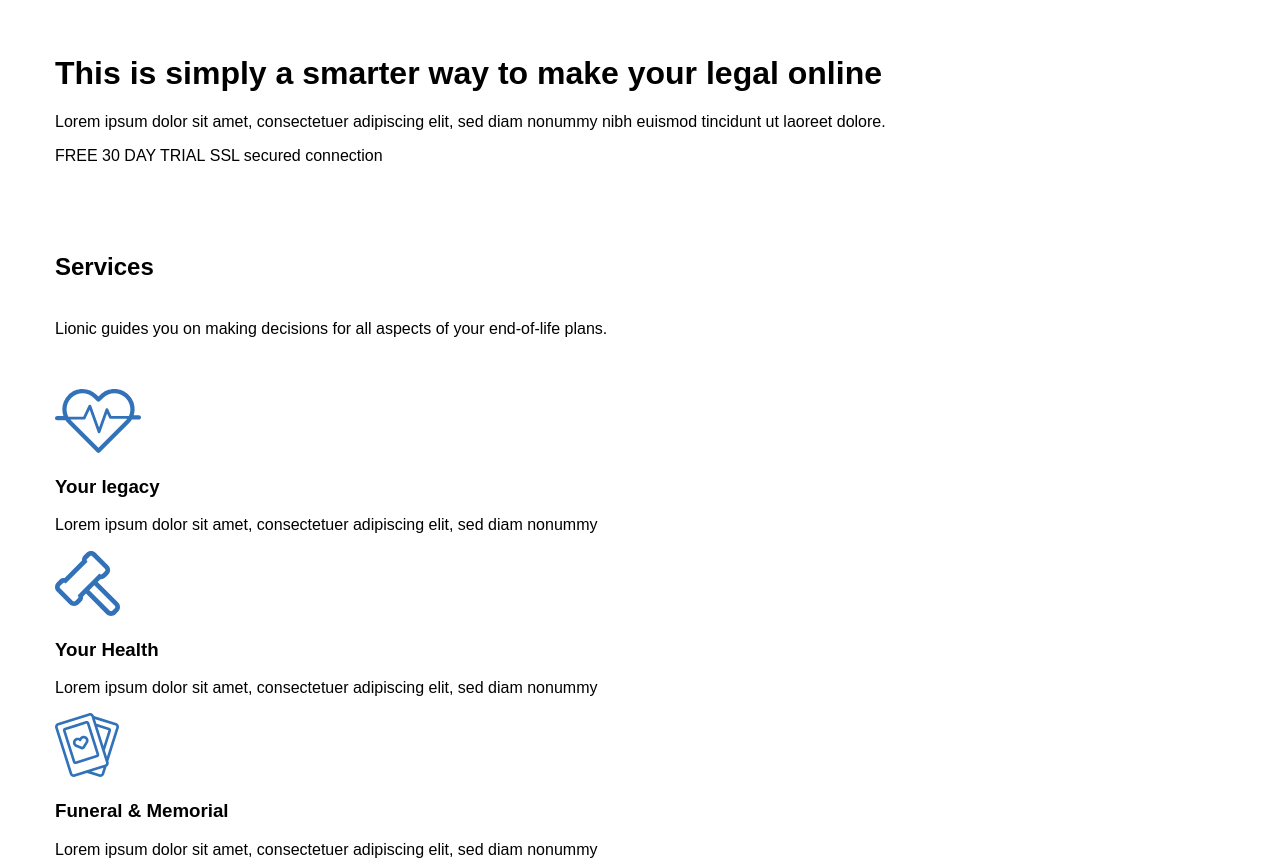
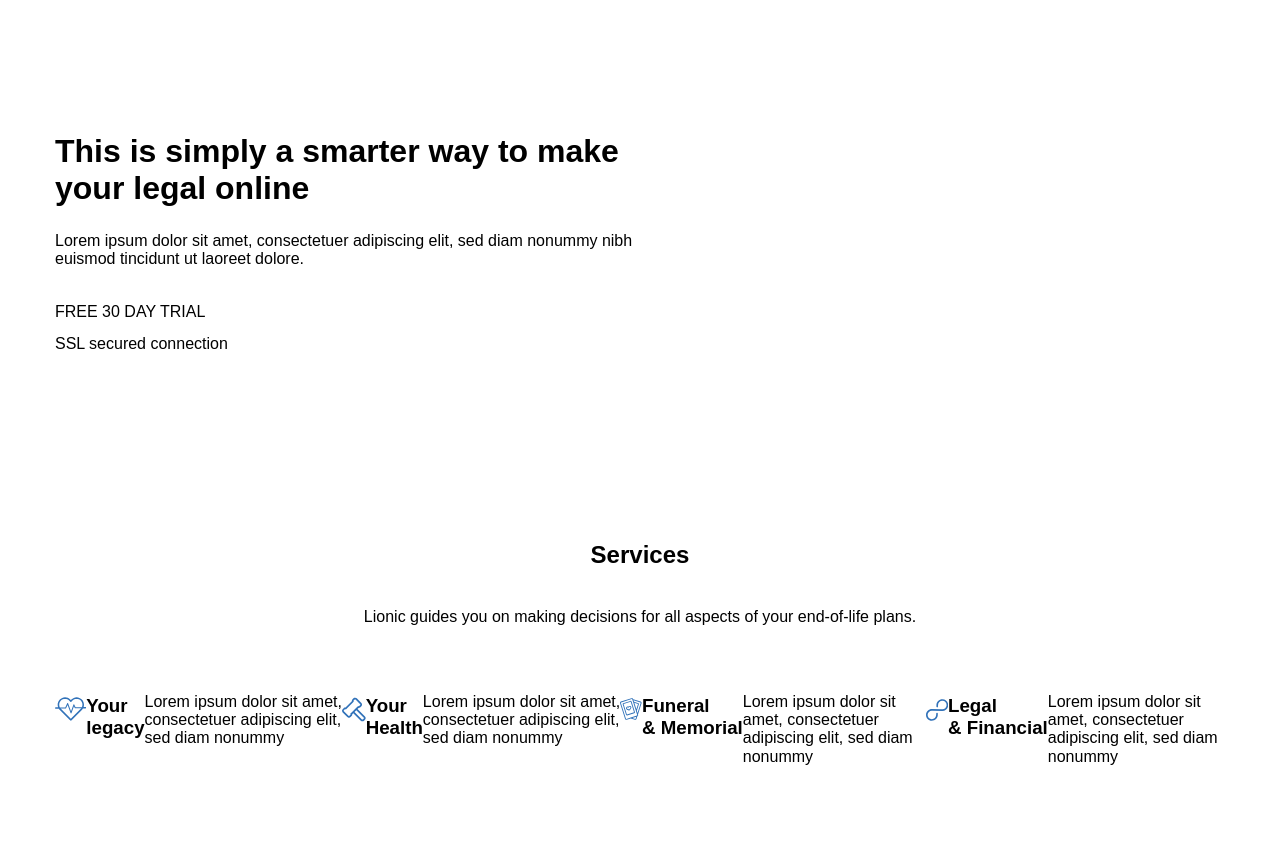
Before and after one commit to lanyere/lionic, a plain HTML site: page index.html in a window 1280 px wide. Shown: the part 87-952 px from the top of the page. Drawn offline with nearby package versions, Linux system fonts and the light colour scheme.

Commit message:
add styles and html modified

```diff
--- a/css/style.css
+++ b/css/style.css
@@ -81,3 +81,41 @@ body {
 .header-list-item:not(:last-child) {
   margin-right: 52px;
 }
+
+/* HERO */
+.hero {
+  padding: 100px 0;
+}
+
+.hero-content {
+  max-width: 50%;
+  flex-direction: column;
+  align-items: flex-start;
+}
+
+.hero-title {
+  margin: 0;
+  margin-bottom: 25px;
+}
+
+.hero-descr {
+  margin: 0;
+  margin-bottom: 34px;
+}
+
+.hero-btn {
+  margin-bottom: 14px;
+}
+
+/* services  */
+.services-title {
+  text-align: center;
+}
+
+.services-descr {
+  text-align: center;
+}
+
+.services-item {
+
+}
--- a/index.html
+++ b/index.html
@@ -58,7 +58,7 @@
   <main class="main">
     <section id="hero" class="hero">
       <div class="container">
-        <div class="hero-content">
+        <div class="hero-content flex">
           <h1 class="hero-title">
             This is&nbsp;simply a&nbsp;smarter way to&nbsp;make your legal online
           </h1>
@@ -83,8 +83,8 @@
         <p class="section-descr services-descr">
           Lionic guides you on&nbsp;making decisions for all aspects of&nbsp;your end-of-life plans.
         </p>
-        <ul class="services-items list-reset">
-          <li class="services-item">
+        <ul class="services-items list-reset flex">
+          <li class="services-item flex">
             <svg class="services-item-icon" width="86" height="64" viewbox="0 0 86 64" fill="none"
               xmlns="http://www.w3.org/2000/svg">
               <path
@@ -98,7 +98,7 @@
               Lorem ipsum dolor sit amet, consectetuer adipiscing elit, sed diam nonummy
             </p>
           </li>
-          <li class="services-item">
+          <li class="services-item flex">
             <svg class="services-item-icon" width="65" height="65" viewbox="0 0 65 65" fill="none"
               xmlns="http://www.w3.org/2000/svg">
               <path
@@ -112,7 +112,7 @@
               Lorem ipsum dolor sit amet, consectetuer adipiscing elit, sed diam nonummy
             </p>
           </li>
-          <li class="services-item">
+          <li class="services-item flex">
             <svg class="services-item-icon" width="64" height="64" viewbox="0 0 64 64" fill="none"
               xmlns="http://www.w3.org/2000/svg">
               <path
@@ -126,7 +126,7 @@
               Lorem ipsum dolor sit amet, consectetuer adipiscing elit, sed diam nonummy
             </p>
           </li>
-          <li class="services-item">
+          <li class="services-item flex">
             <svg class="services-item-icon" width="68" height="66" viewbox="0 0 68 66" fill="none"
               xmlns="http://www.w3.org/2000/svg">
               <path
```
